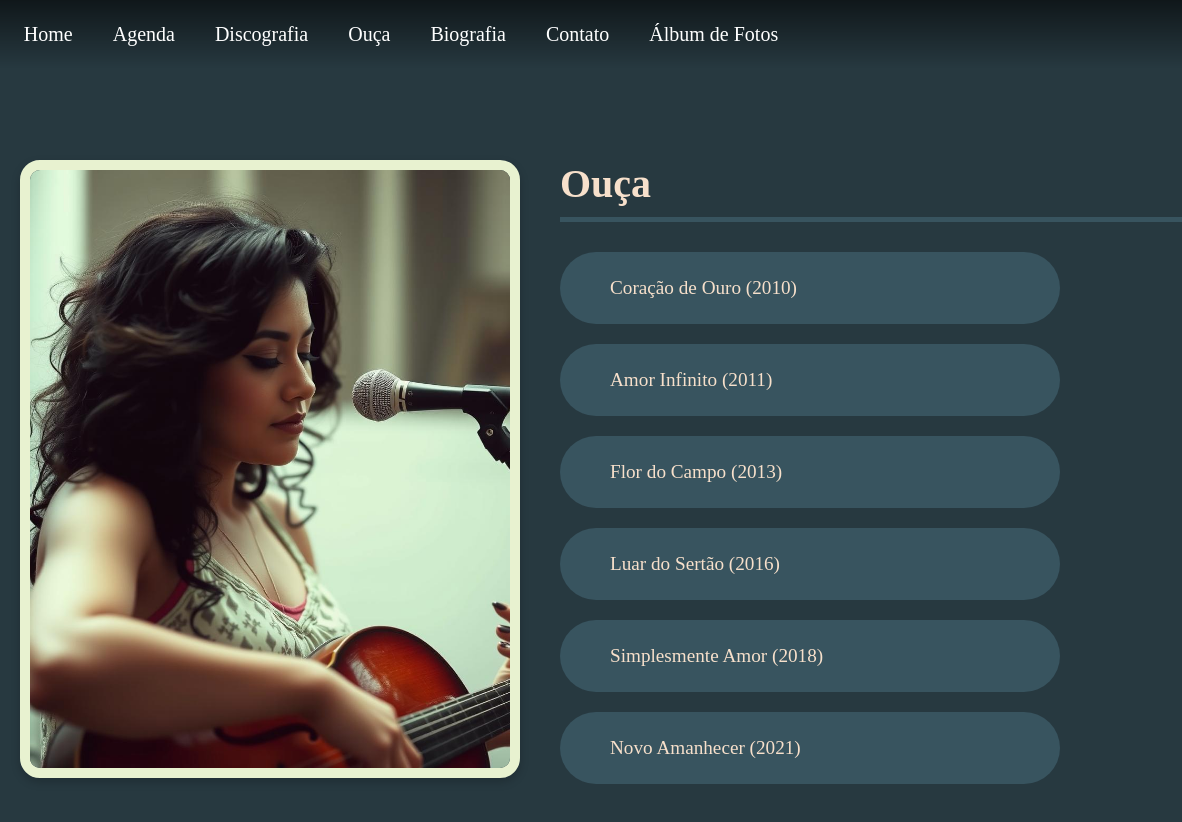
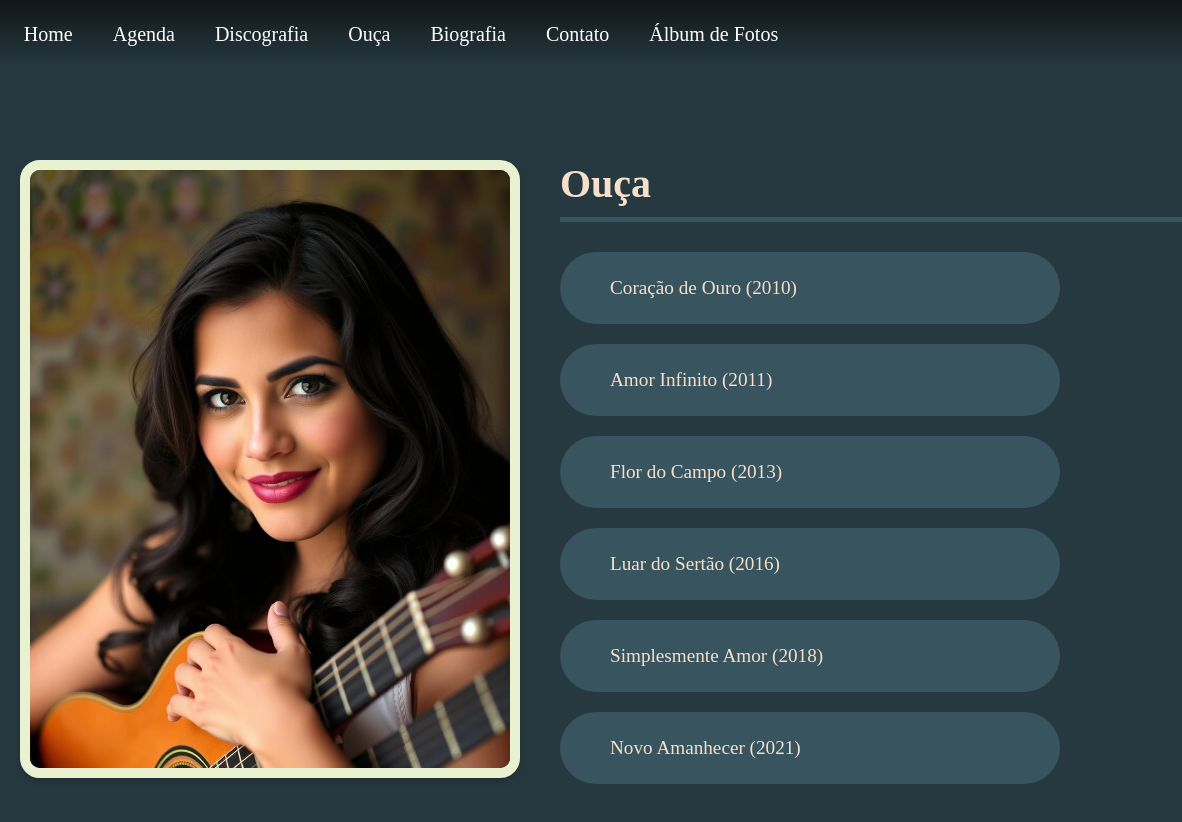
Before and after one commit to heloisatl/Trabalho-Sertanejo-Atualizado, a plain HTML site: page Trabalho2-Sertanejo/Ouca.html in a window 1280 px wide. Shown: the full height of the page, 0-1182 px from the left. Drawn offline with Linux system fonts and the light colour scheme.

Commit message:
Update Ouca.html

```diff
--- a/Trabalho2-Sertanejo/Ouca.html
+++ b/Trabalho2-Sertanejo/Ouca.html
@@ -25,7 +25,7 @@
 <section id="ouca">
     <div class="content">
         <div class="photo">
-            <img src="imagens/marcela azevedo.png" alt="Marcela Azevedo">
+            <img src="imagens/MarcelaAzevedo1.png" alt="Marcela Azevedo">
         </div>
         <div class="tracks">
             <h2>Ouça</h2>
```
